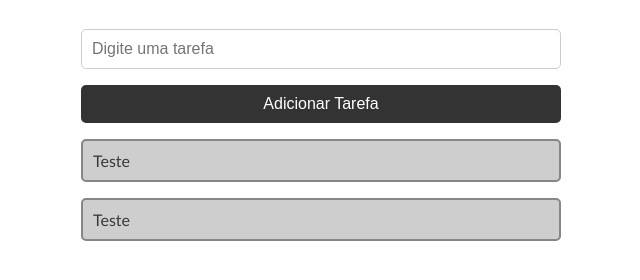
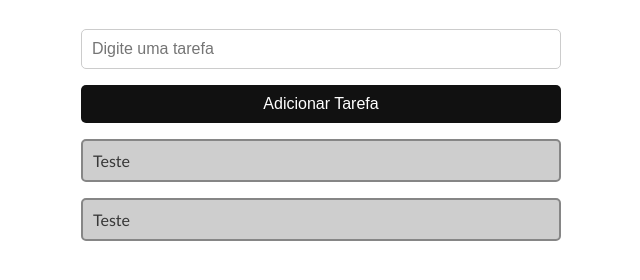
Before and after one commit to Ricardonovais1/vanillajs-vs-vuejs, a plain HTML site: page index.html in a window 1280 px wide. In both pictures the pointer is over the button "Adicionar Tarefa". Shown: the part 62-342 px from the top of the page, without its empty margins (339-979 px from the left). Drawn offline with Linux system fonts and the light colour scheme.

Commit message:
Estilo do botão

```diff
--- a/style.css
+++ b/style.css
@@ -46,6 +46,11 @@ button {
   color: #fff;
   border: none;
   cursor: pointer;
+  transition: background-color 0.3s;
+}
+
+button:hover {
+  background-color: #111111;
 }
 
 ul {
```
